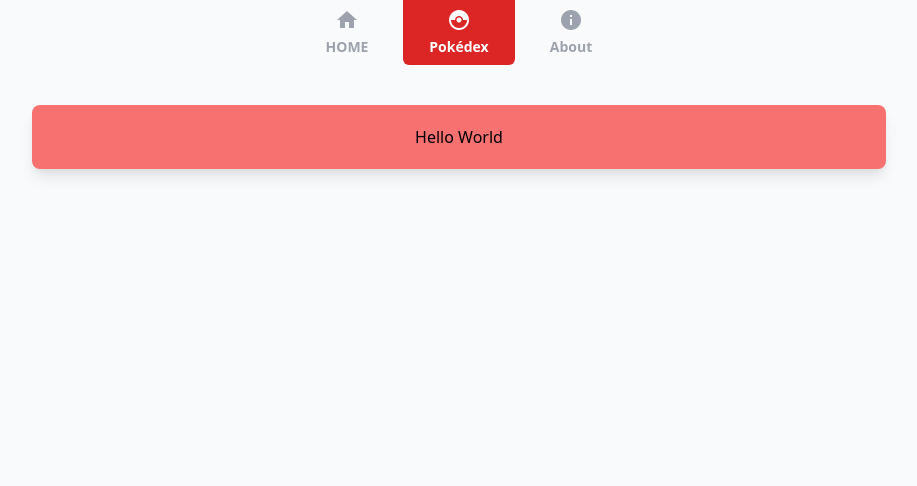
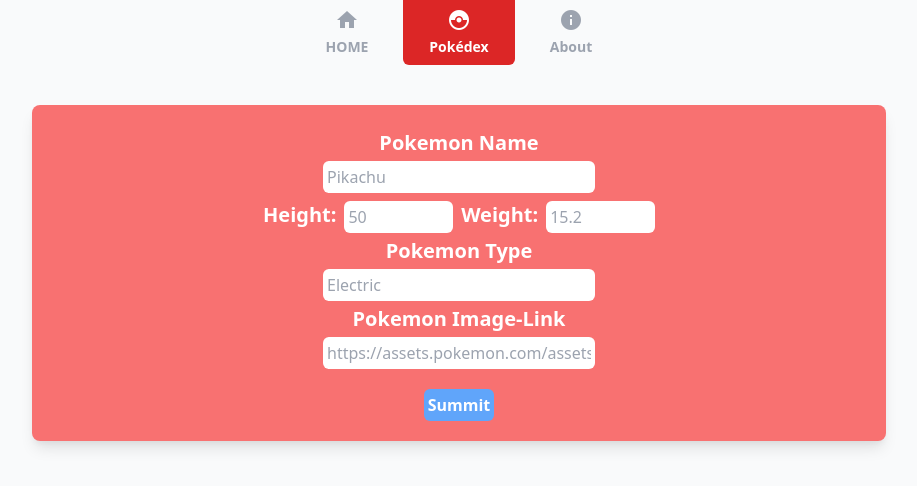
Before and after one commit to PorPlaTakKom/INT203_62130500102_Groupwork_SPA, a Vue app: page /pokedex in a window 1280 px wide. Shown: the top 486 px of the page, without its empty margins (181-1098 px from the left). Built offline with nearby package versions, Linux system fonts and the light colour scheme.

Commit message:
[UPDATE] create page regisfrom

```diff
--- a/package.json
+++ b/package.json
@@ -5,7 +5,8 @@
   "scripts": {
     "serve": "vue-cli-service serve",
     "build": "vue-cli-service build",
-    "lint": "vue-cli-service lint"
+    "lint": "vue-cli-service lint",
+    "backend": "json-server --watch ./src/db.json --port 5000"
   },
   "dependencies": {
     "@tailwindcss/postcss7-compat": "^2.0.2",
--- a/src/App.vue
+++ b/src/App.vue
@@ -33,7 +33,11 @@
 </template>
 
 <script>
+
+
+
 export default {
+
   data(){
     return{
       currentpage : null
@@ -42,7 +46,7 @@
   methods:{
     changePage(namePage){ //this method make a chenge currentnamepage
       this.currentpage = namePage
-      console.log(this.currentpage)
+      console.log(`currentpage: ${this.currentpage}`)
     }
   }
 }
--- a/src/components/HelloWorld.vue
+++ /dev/null
@@ -1,59 +0,0 @@
-<template>
-  <div class="hello">
-    <h1>{{ msg }}</h1>
-    <p>
-      For a guide and recipes on how to configure / customize this project,<br>
-      check out the
-      <a href="https://cli.vuejs.org" target="_blank" rel="noopener">vue-cli documentation</a>.
-    </p>
-    <h3>Installed CLI Plugins</h3>
-    <ul>
-      <li><a href="https://github.com/vuejs/vue-cli/tree/dev/packages/%40vue/cli-plugin-babel" target="_blank" rel="noopener">babel</a></li>
-      <li><a href="https://github.com/vuejs/vue-cli/tree/dev/packages/%40vue/cli-plugin-router" target="_blank" rel="noopener">router</a></li>
-      <li><a href="https://github.com/vuejs/vue-cli/tree/dev/packages/%40vue/cli-plugin-eslint" target="_blank" rel="noopener">eslint</a></li>
-    </ul>
-    <h3>Essential Links</h3>
-    <ul>
-      <li><a href="https://vuejs.org" target="_blank" rel="noopener">Core Docs</a></li>
-      <li><a href="https://forum.vuejs.org" target="_blank" rel="noopener">Forum</a></li>
-      <li><a href="https://chat.vuejs.org" target="_blank" rel="noopener">Community Chat</a></li>
-      <li><a href="https://twitter.com/vuejs" target="_blank" rel="noopener">Twitter</a></li>
-      <li><a href="https://news.vuejs.org" target="_blank" rel="noopener">News</a></li>
-    </ul>
-    <h3>Ecosystem</h3>
-    <ul>
-      <li><a href="https://router.vuejs.org" target="_blank" rel="noopener">vue-router</a></li>
-      <li><a href="https://vuex.vuejs.org" target="_blank" rel="noopener">vuex</a></li>
-      <li><a href="https://github.com/vuejs/vue-devtools#vue-devtools" target="_blank" rel="noopener">vue-devtools</a></li>
-      <li><a href="https://vue-loader.vuejs.org" target="_blank" rel="noopener">vue-loader</a></li>
-      <li><a href="https://github.com/vuejs/awesome-vue" target="_blank" rel="noopener">awesome-vue</a></li>
-    </ul>
-  </div>
-</template>
-
-<script>
-export default {
-  name: 'HelloWorld',
-  props: {
-    msg: String
-  }
-}
-</script>
-
-<!-- Add "scoped" attribute to limit CSS to this component only -->
-<style scoped>
-h3 {
-  margin: 40px 0 0;
-}
-ul {
-  list-style-type: none;
-  padding: 0;
-}
-li {
-  display: inline-block;
-  margin: 0 10px;
-}
-a {
-  color: #42b983;
-}
-</style>
--- /dev/null
+++ b/src/components/RegisForm.vue
@@ -0,0 +1,109 @@
+<template>
+  <div class="flex justify-center w-full mx-auto">
+    <form @submit.prevent="registerFrom">
+
+      <div class="flex flex-col pb-2">
+          <label for="pekemonName" class="font-bold text-white text-xl p-1">Pokemon Name</label>
+          <input class="focus:outline-none p-1 w-5/12 rounded-md mx-auto"
+          id="pokemonName"
+          type="text"
+          placeholder="Pikachu"
+          v-model="pokemonName"/>
+      </div>
+
+      <div class="flex justify-center space-x-2">
+          <label for="height" class="font-bold text-white text-xl">Height:</label>
+          <input class="focus:outline-none p-1 w-2/12 rounded-md"
+          id="height"
+          type="number"
+          placeholder="50"
+          v-model="pokemonHeight"/>
+
+          <label for="weight" class="font-bold text-white text-xl">Weight:</label>
+          <input class="focus:outline-none w-2/12 rounded-md p-1"
+          id="weight"
+          type="number"
+          placeholder="15.2"
+          v-model="pokemonWeight"/>
+      </div>
+
+      <div class="flex flex-col">
+          <label for="type" class="font-bold text-white text-xl m-1">Pokemon Type</label>
+          <input class="focus:outline-none p-1 w-5/12 rounded-md mx-auto"
+          id="type"
+          type="text"
+          placeholder="Electric"
+          v-model="pokemonType"/>
+      </div>
+
+      <div class="flex flex-col">
+          <label for="img" class="font-bold text-white text-xl m-1">Pokemon Image-Link</label>
+          <input class="focus:outline-none p-1 w-5/12 rounded-md mx-auto"
+          id="img"
+          type="text"
+          placeholder="https://assets.pokemon.com/assets/cms2/img/pokedex/full/025.png"
+          v-model="pokemonImg"/>
+      </div>
+
+      <div class="mt-5">
+         <button class="bg-blue-400 rounded-md p-1 text-white font-bold focus:outline-none" type="submit" >Summit</button>
+      </div>
+    </form>
+  </div>
+</template>
+
+<script>
+export default {
+  name: "RegisForm",
+  data() {
+    return {
+      pokemonName: '',
+      pokemonHeight: '',
+      pokemonWeight: '',
+      pokemonType:'',
+      pokemonImg: '',
+      pokedex: [],
+    };
+  },
+  methods: {
+    registerFrom() {
+
+      if(this.pokemonName !== '' && this.pokemonHeight !== '' && this.pokemonWeight !== ''  && this.pokemonType !== '' && this.pokedex !== null){
+              this.addPokedata({
+                pokemonName: this.pokemonName,
+                pokemonHeight: this.pokemonHeight,
+                pokemonWeight: this.pokemonWeight,
+                pokemonType: this.pokemonType,
+                pokemonImg: this.pokemonImg
+              })
+      }else{
+        console.log('Summit is not data, Can not push data to database ')
+      }
+
+    },
+    async addPokedata(pekeData){
+      try{
+        const res = await fetch('http://localhost:5000/pokedex',
+        {
+        method: 'POST',
+        headers:{
+          'content-type': 'application/json'
+        },
+        body: JSON.stringify(
+          {
+          pokemonName: pekeData.pokemonName,
+          pokemonHeight: pekeData.pokemonHeight,
+          pokemonWeight: pekeData.pokemonWeight,
+          pokemonType: pekeData.pokemonType,
+          pokemonImg: pekeData.pokemonImg
+          })
+        })
+        const data = await res.json
+        this.pokedex.push(data)
+      }catch(error){
+        console.log(`error : ${error}`)
+      }
+    }
+  },
+};
+</script>
--- /dev/null
+++ b/src/db.json
@@ -0,0 +1,12 @@
+{
+  "pokedex": [
+    {
+      "pokemonName": "Pikachu",
+      "pokemonHeight": "0.4",
+      "pokemonWeight": "6",
+      "pokemonType": "Electric",
+      "pokemonImg": "https://assets.pokemon.com/assets/cms2/img/pokedex/full/025.png",
+      "id": 1
+    }
+  ]
+}
--- a/src/views/Home.vue
+++ b/src/views/Home.vue
@@ -1,26 +1,23 @@
 <template>
-  <div class="home">
-    <img alt="Vue logo" src="../assets/logo.png">
-    <HelloWorld msg="Welcome to Your Vue.js App"/>
+  <div>
+    <img class="w-1/6 mx-auto" alt="logo" src="../images/pikachu.png" />
+    <div class="text-white text-3xl font-bold">
+      <p>Welcome</p>
+      <p class="text-2xl">This site is a collection of Pokemon's information</p>
+    </div>
   </div>
 </template>
 
 <script>
-// @ is an alias to /src
-import HelloWorld from '@/components/HelloWorld.vue'
-
 export default {
-  data(){
-    return{
-      namepage : 'home'
-    }
+  data() {
+    return {
+      namepage: "home",
+    };
   },
-  name: 'Home',
-  created(){
-    this.$root.changePage(this.namepage)
+  methods: {},
+  created() {
+    this.$root.changePage(this.namepage); // this function sent namepage to root function when this page loaded
   },
-  components: {
-    HelloWorld
-  }
-}
+};
 </script>
--- a/src/views/Pokedex.vue
+++ b/src/views/Pokedex.vue
@@ -1,18 +1,22 @@
 <template>
   <div>
-    <p>Hello World</p>
+    <RegisForm/>
   </div>
 </template>
 
 <script>
+import RegisForm from "../components/RegisForm.vue";
 export default {
+  components: {
+    RegisForm
+  },
   data() {
     return {
-      namepage: 'pokedex',
+      namepage: "pokedex",
     }
   },
   created() {
     this.$root.changePage(this.namepage); // this function sent namepage to root function when this page loaded
-  },
+  }
 };
 </script>
```
Also changed, not shown: src/images/pikachu.png (added).
